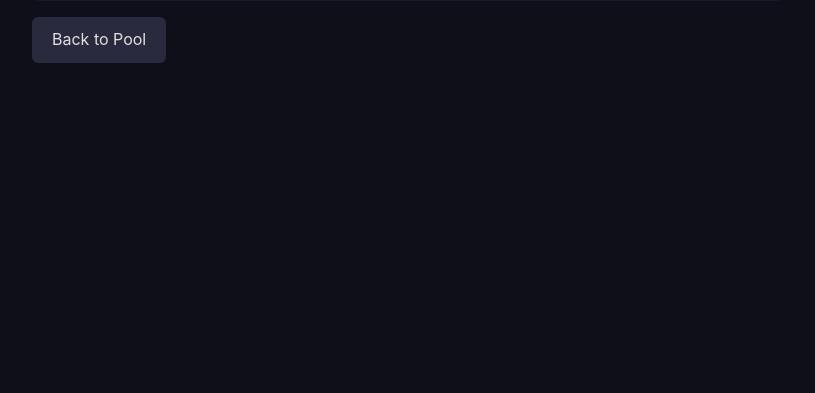
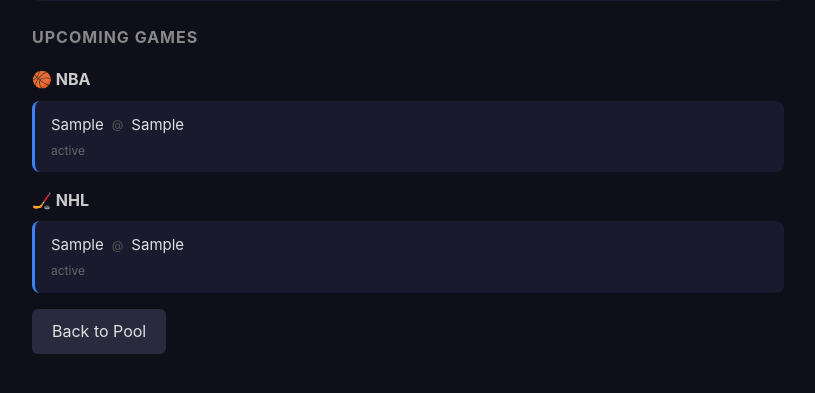
Before and after one commit to sgsemu/playoff-pools, a Flask app: template templates/pool/scores.html in a window 1280 px wide. Shown: the part 348-741 px from the top of the page, without its empty margins (232-1047 px from the left). Run offline with Flask 3, Linux system fonts and the light colour scheme; the template is opened without the code that fills it: most values are stand-ins (such as "Sample title", 1, 10 or a date in 2020); some libraries are stand-ins or nearby versions.

Commit message:
feat: show upcoming playoff games split by NBA and NHL
Fetch upcoming playoff games from ESPN scoreboard (next 7 days),
filtered to season type 3 only. Display on scores page grouped
by league with date/time from ESPN.

Co-Authored-By: Claude Opus 4.6 (1M context) <noreply@anthropic.com>

```diff
--- a/routes/scores.py
+++ b/routes/scores.py
@@ -2,6 +2,7 @@ from flask import Blueprint, render_template, jsonify, session
 from routes.auth import login_required
 from services.supabase_client import get_service_client
 from services.scoring import calculate_team_scores, calculate_salary_cap_scores
+from services.espn_api import fetch_upcoming_games
 
 scores_bp = Blueprint("scores", __name__)
 
@@ -35,8 +36,11 @@ def game_scores(pool_id):
         m["users"] = user[0] if user else {"display_name": "Unknown"}
     member_map = {m["id"]: m for m in raw_members}
 
+    upcoming = fetch_upcoming_games(days=7)
+
     return render_template("pool/scores.html",
-        pool=pool, games=games, standings=standings, member_map=member_map)
+        pool=pool, games=games, standings=standings, member_map=member_map,
+        upcoming=upcoming)
 
 
 def recalculate_standings(pool_id):
--- a/static/css/style.css
+++ b/static/css/style.css
@@ -180,6 +180,8 @@ body { font-family: -apple-system, BlinkMacSystemFont, "Segoe UI", Roboto, sans-
 .game-at { color: #555; font-size: 12px; }
 .game-winner { font-weight: 700; color: #4ade80; }
 .game-meta { font-size: 12px; color: #666; margin-top: 4px; }
+.game-card.upcoming { border-left: 3px solid #3b82f6; }
+.league-header { font-size: 16px; margin: 16px 0 8px; color: #ccc; }
 
 /* League badges */
 .league-badge { display: inline-block; padding: 2px 8px; border-radius: 4px; font-size: 11px; font-weight: 700; letter-spacing: 1px; vertical-align: middle; margin-right: 6px; }
--- a/templates/pool/scores.html
+++ b/templates/pool/scores.html
@@ -40,6 +40,44 @@
     {% else %}
     <div class="empty-state"><p>No games yet.</p></div>
     {% endif %}
+
+    <!-- Upcoming Games -->
+    {% if upcoming and (upcoming.nba or upcoming.nhl) %}
+    <h2 class="section-title">Upcoming Games</h2>
+
+    {% if upcoming.nba %}
+    <h3 class="league-header">🏀 NBA</h3>
+    <div class="games-list">
+        {% for g in upcoming.nba %}
+        <div class="game-card upcoming">
+            <div class="game-teams">
+                <span>{{ g.away_abbr }}</span>
+                <span class="game-at">@</span>
+                <span>{{ g.home_abbr }}</span>
+            </div>
+            <div class="game-meta">{{ g.status }}</div>
+        </div>
+        {% endfor %}
+    </div>
+    {% endif %}
+
+    {% if upcoming.nhl %}
+    <h3 class="league-header">🏒 NHL</h3>
+    <div class="games-list">
+        {% for g in upcoming.nhl %}
+        <div class="game-card upcoming">
+            <div class="game-teams">
+                <span>{{ g.away_abbr }}</span>
+                <span class="game-at">@</span>
+                <span>{{ g.home_abbr }}</span>
+            </div>
+            <div class="game-meta">{{ g.status }}</div>
+        </div>
+        {% endfor %}
+    </div>
+    {% endif %}
+
+    {% endif %}
 </div>
 
 <a href="/pool/{{ pool.id }}" class="btn btn-secondary" style="margin-top:16px;">Back to Pool</a>
```
Also changed, not shown: services/espn_api.py (+37 -0 lines).
